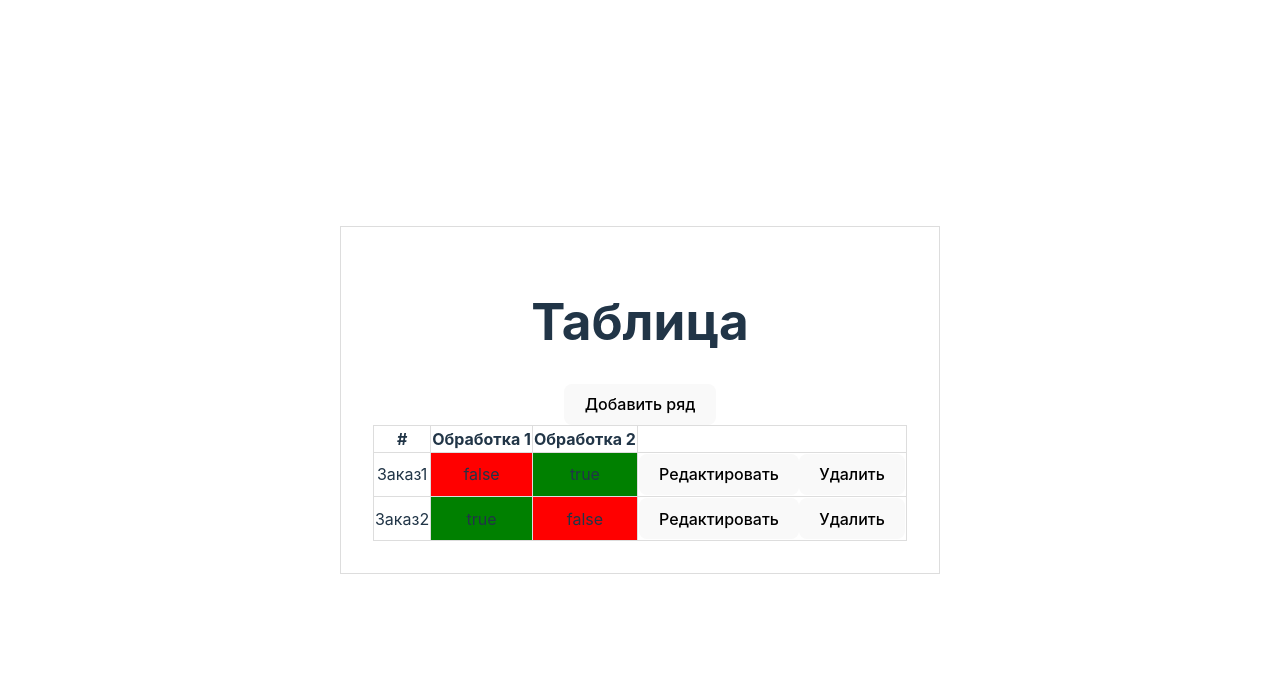
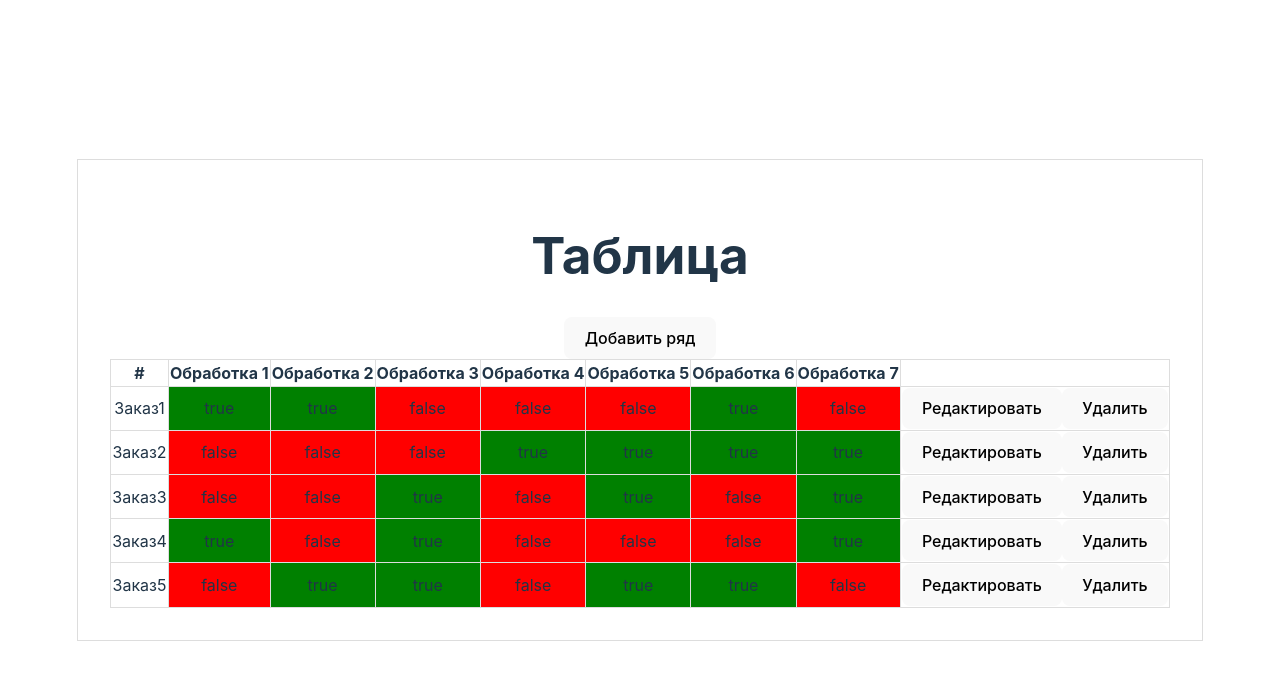
Before and after one commit to Venzelland/testovoe_for_lida_selfmade, a React (Vite) app: page / in a window 1280 px wide. Shown: the top 680 px of the page. Built offline with nearby package versions, Linux system fonts and the light colour scheme.

Commit message:
add function random row and columns

```diff
--- a/src/App.tsx
+++ b/src/App.tsx
@@ -1,10 +1,27 @@
 import './App.css'
-import {useState} from "react";
+import {useEffect, useState} from "react";
 
 type TableRowType = {
     id: number
     cells: boolean[]
 }
+
+const getRandomInt = (min: number, max: number) => {
+    return Math.floor(Math.random() * (max - min + 1)) + min;
+}
+
+const generateInitialColumns = () => {
+    const columnsCount = getRandomInt(2, 7);
+    return Array.from({ length: columnsCount }, (_, i) => i + 1);
+};
+
+const generateInitialRows = (columns: number[]) => {
+    const rowsCount = getRandomInt(2, 7);
+    return Array.from({ length: rowsCount }, (_, i) => ({
+        id: i,
+        cells: columns.map(() => Math.random() < 0.5)
+    }));
+};
 
 const initialRows: TableRowType[] = [
     {id: 0, cells: [false, true]},
@@ -18,6 +35,14 @@ function App() {
     const [isEditing, setIsEditing] = useState<{ [key: number]: boolean }>({})
     const [columns, setColumns] = useState<number[]>(initialColumns);
     const [maxId, setMaxId] = useState<number>(initialRows.length)
+
+    useEffect(() => {
+        const initialColumns = generateInitialColumns();
+        const initialRows = generateInitialRows(initialColumns);
+        setColumns(initialColumns);
+        setRows(initialRows);
+        setMaxId(initialRows.length);
+    }, []);
 
     const toggleEditing = (rowIndex: number) => {
         setIsEditing((prev) => ({...prev, [rowIndex]: !prev[rowIndex]}))
@@ -37,11 +62,11 @@ function App() {
     }
 
     const addRow = () => {
-        const newRows: TableRowType = {
+        const newRow: TableRowType = {
             id: maxId,
             cells: columns.map(() => Math.random() < 0.5)
         }
-        setRows((prevRows) => [...prevRows, newRows])
+        setRows((prevRows) => [...prevRows, newRow])
         setMaxId((prevMaxId) => prevMaxId + 1)
     };
 
```
